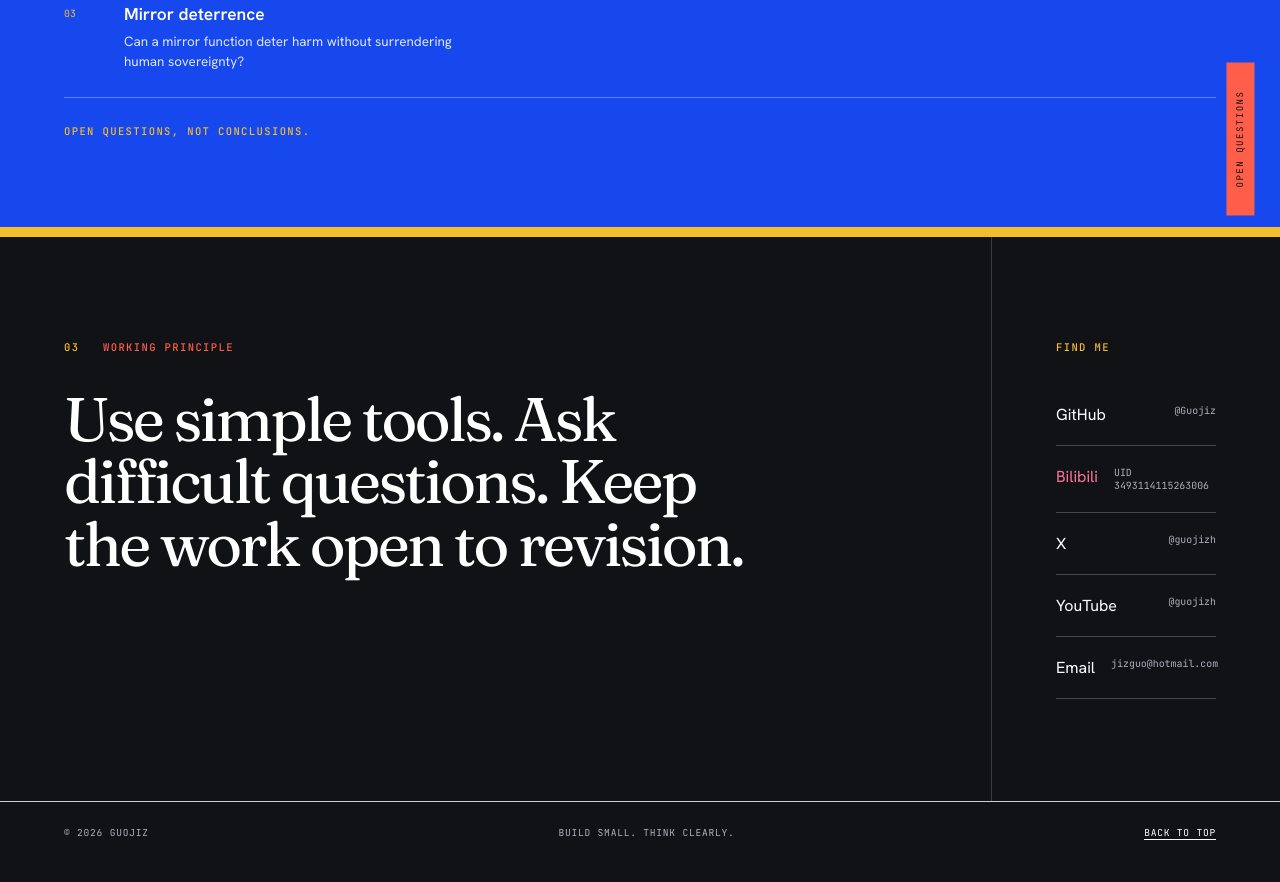
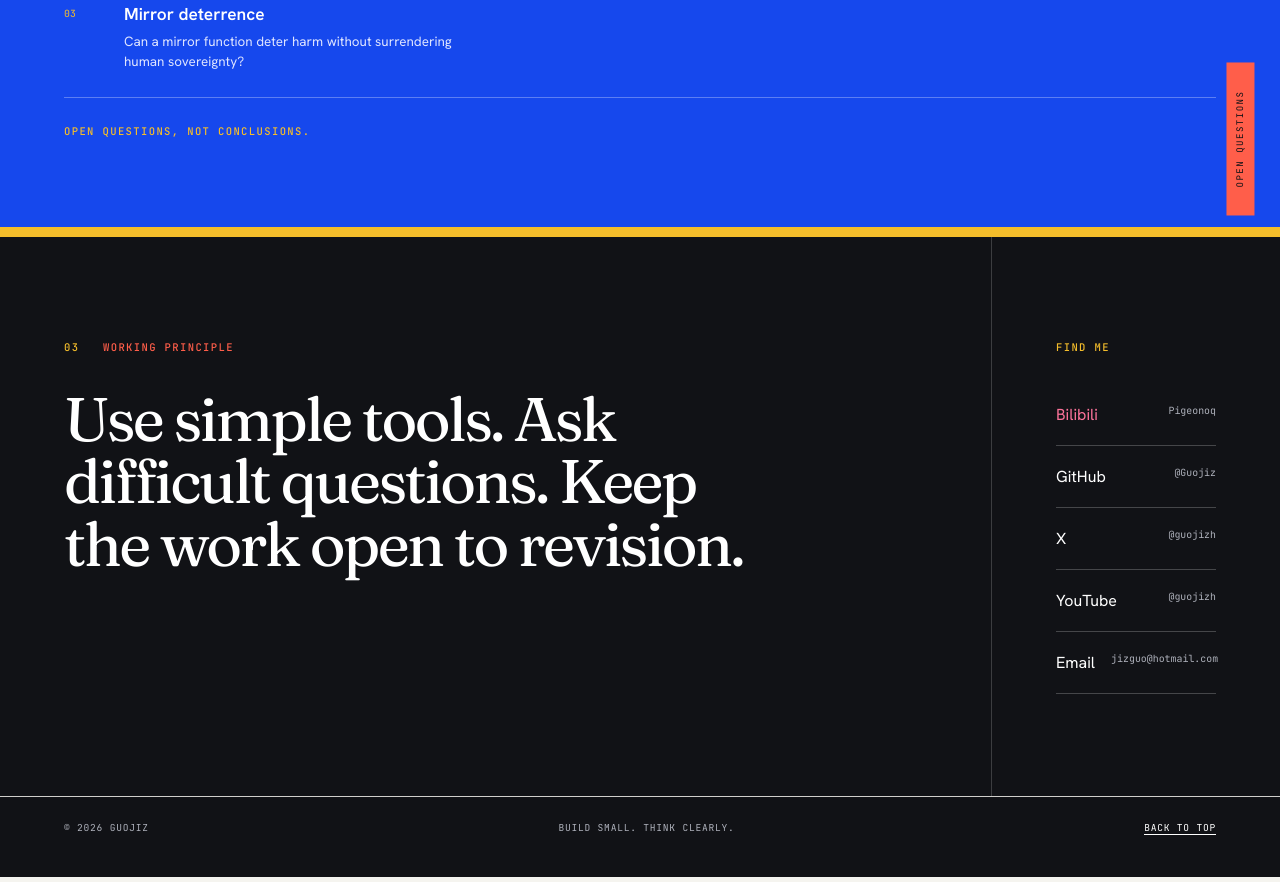
Before and after one commit to Guojiz/Guojiz.github.io, a website: page index.html in a window 1280 px wide. Shown: the part 3814-4696 px from the top of the page. Drawn offline with Linux system fonts and the light colour scheme.

Commit message:
Move Bilibili link first in Find me, show name Pigeonoq

```diff
--- a/index.html
+++ b/index.html
@@ -266,8 +266,8 @@
       </div>
       <div class="closing-links" data-reveal>
         <p class="micro-title" data-en="Find me" data-zh="找到我">Find me</p>
+        <a class="bilibili" href="https://space.bilibili.com/3493114115263006" target="_blank" rel="noreferrer"><span>Bilibili</span><small>Pigeonoq</small></a>
         <a href="https://github.com/Guojiz" target="_blank" rel="noreferrer"><span>GitHub</span><small>@Guojiz</small></a>
-        <a class="bilibili" href="https://space.bilibili.com/3493114115263006" target="_blank" rel="noreferrer"><span>Bilibili</span><small>UID 3493114115263006</small></a>
         <a href="https://x.com/guojizh" target="_blank" rel="noreferrer"><span>X</span><small>@guojizh</small></a>
         <a href="https://youtube.com/@guojizh" target="_blank" rel="noreferrer"><span>YouTube</span><small>@guojizh</small></a>
         <a href="mailto:jizguo@hotmail.com"><span data-en="Email" data-zh="邮箱">Email</span><small>jizguo@hotmail.com</small></a>
```
